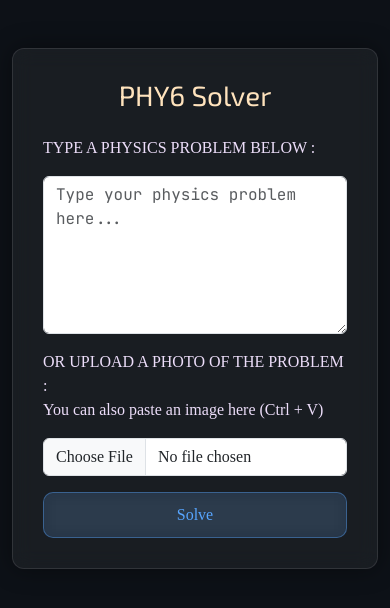
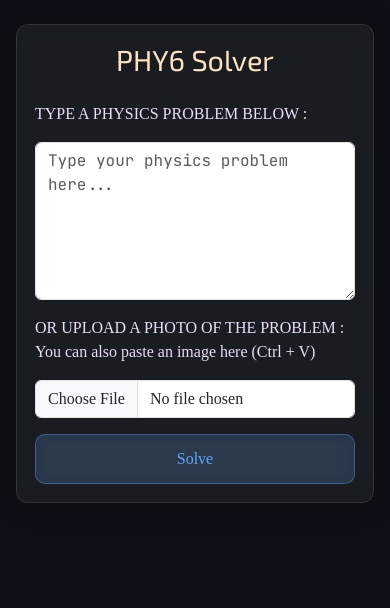
Before and after one commit to msrabith/phy6-solver, a Flask app: page / in a window 390 px wide. Shown: the top 608 px of the page. Run offline with Flask 3, Linux system fonts and the light colour scheme; some web fonts are replaced.

Commit message:
Refactor styles for mobile optimization and layout
Updated styles for better mobile optimization and adjusted padding for various elements.

```diff
--- a/templates/index.html
+++ b/templates/index.html
@@ -2,6 +2,7 @@
 <html lang="en">
 <head>
     <meta charset="UTF-8">
+    <meta name="viewport" content="width=device-width, initial-scale=1"> <!-- IMPORTANT -->
     <title>Physics Solver</title>
 
     <!-- Bootstrap -->
@@ -22,8 +22,10 @@
             backdrop-filter: blur(10px);
             border: 1px solid rgba(255, 255, 255, 0.1);
             border-radius: 12px;
-                padding: 30px;
+            padding: 25px;
             box-shadow: 0 0 25px rgba(0,0,0,0.4);
+            max-width: 700px;
+            margin: auto;
         }
 
         textarea {
@@ -71,22 +63,21 @@
             backdrop-filter: blur(8px);
         }
 
-
         h1, h3 {
             font-family: 'Exo 2', sans-serif;
             color: #FFE3BD;
         }
 
-            p{
+        p {
             color: #EDDEFA;
         }
 
         .btn-glass-blue {
-                background: rgba(88, 166, 255, 0.15); /* transparent blue */
+            background: rgba(88, 166, 255, 0.15);
             border: 1px solid rgba(88, 166, 255, 0.4);
             color: #58a6ff;
             backdrop-filter: blur(8px);
-                padding: 10px 20px;
+            padding: 12px;
             border-radius: 10px;
             transition: 0.25s ease;
             font-weight: 500;
@@ -99,17 +90,26 @@
             color: #ffffff;
         }
 
+        /* MOBILE OPTIMIZATION */
+        @media (max-width: 576px) {
+            h1 {
+                font-size: 1.8rem;
+            }
+            textarea {
+                font-size: 0.9rem;
+            }
+            .glass-card {
+                padding: 18px;
+            }
+            .solution pre {
+                font-size: 16px;
+            }
+        }
     </style>
-
-    <!-- MathJax -->
-    <script src="https://polyfill.io/v3/polyfill.min.js?features=es6"></script>
-    <script id="MathJax-script" async
-            src="https://cdn.jsdelivr.net/npm/mathjax@3/es5/tex-mml-chtml.js">
-    </script>
 </head>
 
 <body>
-    <div class="container mt-5">
+    <div class="container-fluid px-3 py-4">
         <div class="glass-card">
 
             <h1 class="text-center mb-4">PHY6 Solver</h1>
@@ -149,8 +139,13 @@
             {% endif %}
 
         </div>
+    </div>
 
-    </div>
+    <script>
+        function showLoading(){
+            document.getElementById("loading").style.display = "block";
+        }
+    </script>
 
     <script>
         document.addEventListener("paste", function (event) {
@@ -183,10 +177,5 @@
         });
     </script>
 
-    <script>
-        function showLoading(){
-            document.getElementById("loading").style.display = "block";
-        }
-    </script>
 </body>
 </html>
```
Also changed, not shown: other parts of templates/index.html (+4 -26 lines). Lines whose indentation alone changed are shown as unchanged.
